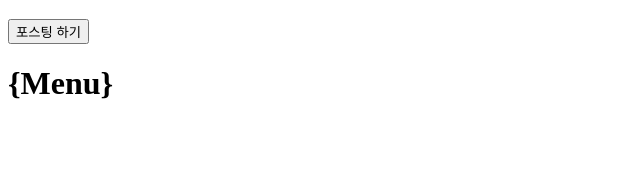
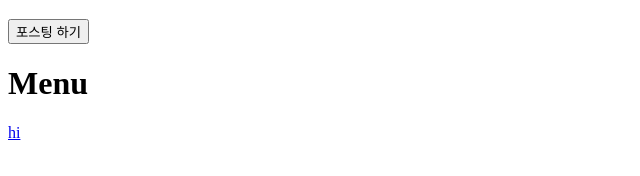
Before and after one commit to Nicknul/blog, a website: page blog.html in a window 1280 px wide. Shown: the part 134-310 px from the top of the page, 0-640 px from the left. Drawn offline with Linux system fonts and the light colour scheme.

Commit message:
created html

```diff
--- a/blog.html
+++ b/blog.html
@@ -15,7 +15,8 @@
       <input type="submit" value="포스팅 하기" />
     </form>
     <div id="root">
-      <h1>{Menu}</h1>
+      <h1>Menu</h1>
+      <a href="/data/2024-5-30.html">hi</a>
     </div>
   </body>
 </html>
```
